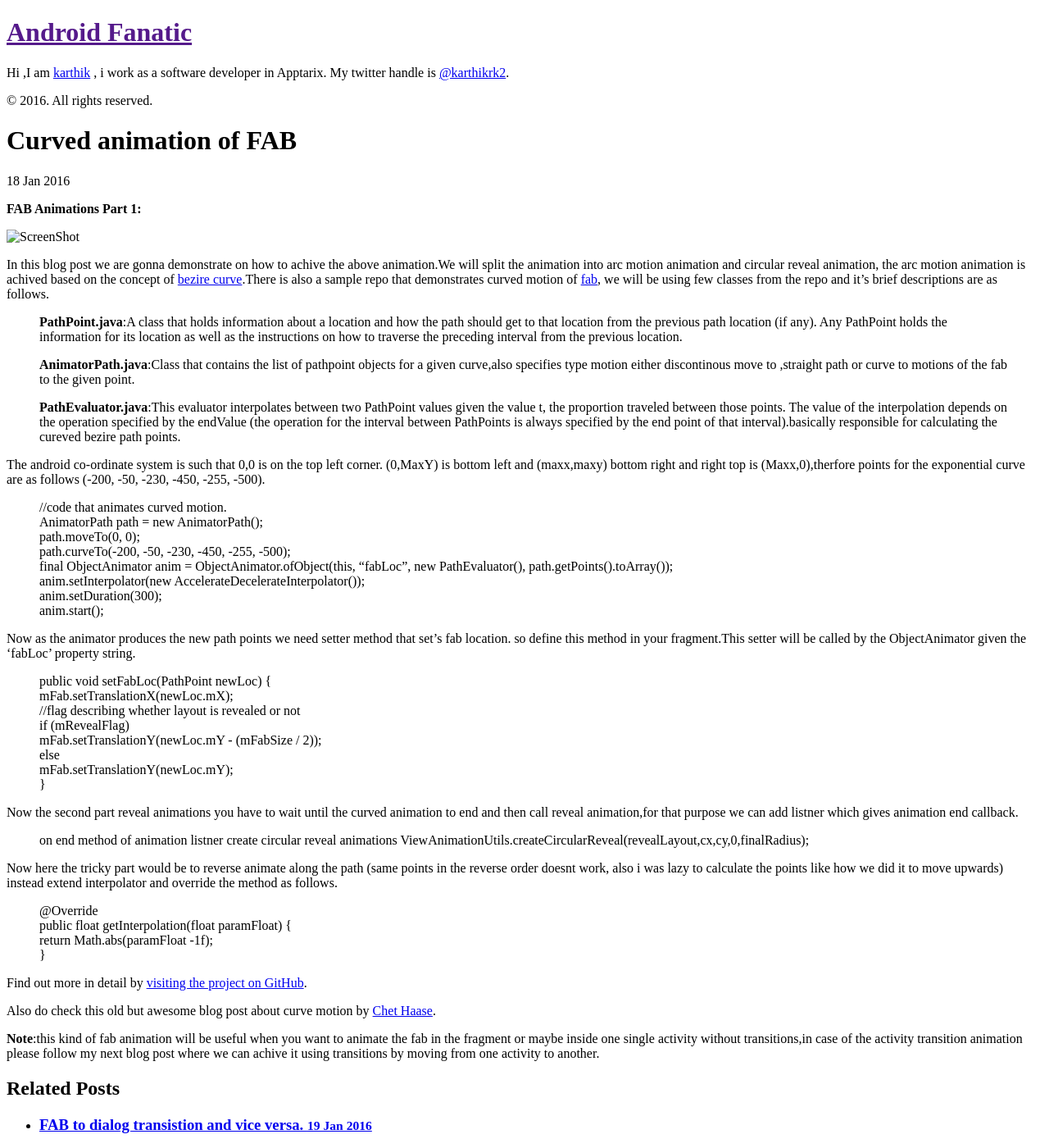
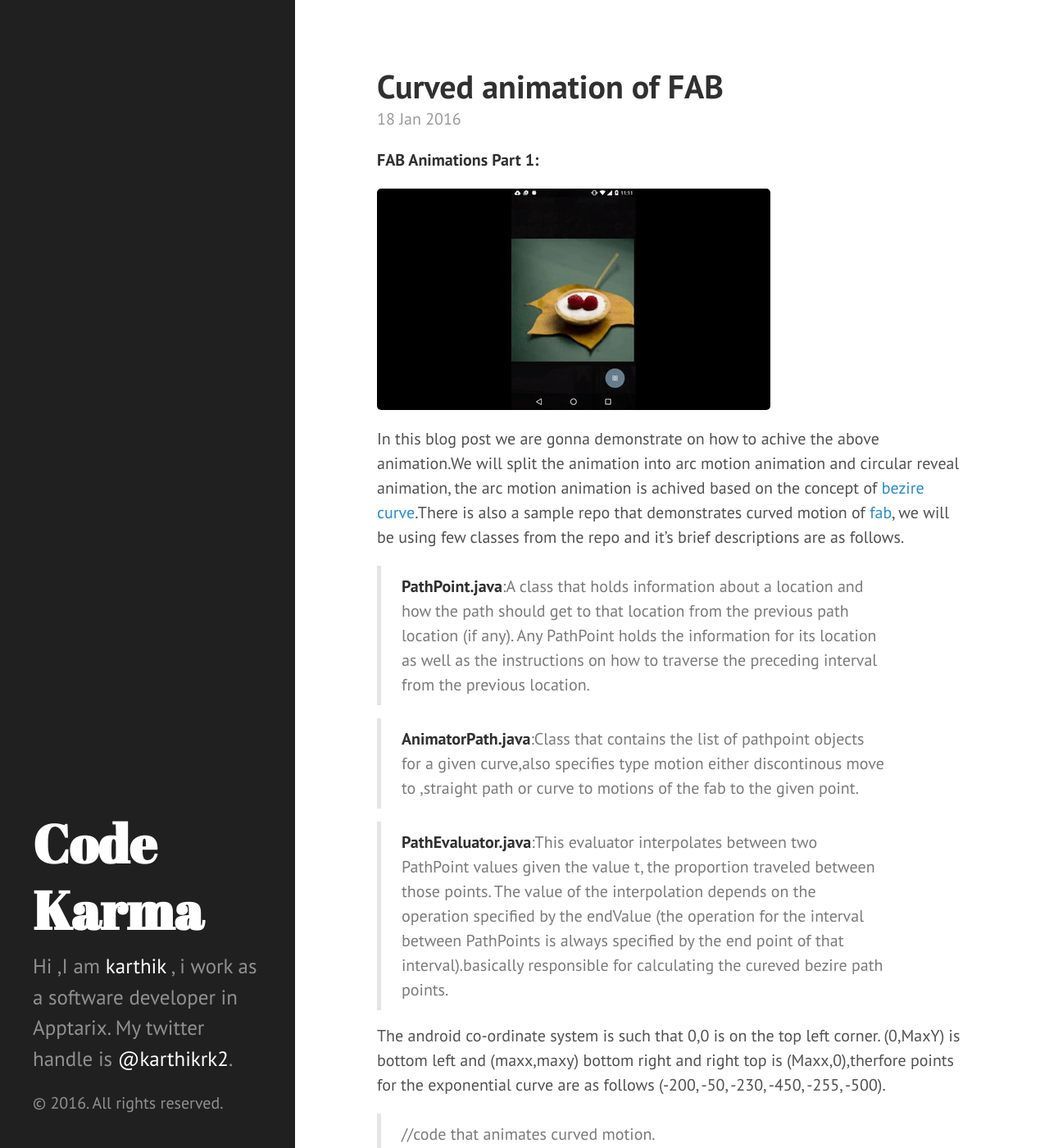
Before and after one commit to NULLPointerGuy/NULLPointerGuy.github.io, a Jekyll site: the page built from _posts/2016-01-18-Curved-animation-of-FAB.md, in a window 1280 px wide and 1400 px high. Shown: the whole window at 82% size. Built offline with Jekyll 4.4.1, drawn with Linux system fonts in a browser that asks for light colours; Markdown is read by kramdown in place of the engine named in the settings.

Commit message:
Details added

```diff
--- a/_config.yml
+++ b/_config.yml
@@ -1,6 +1,6 @@
 # Site settings
 permalink: /blog/:categories/:year/:month/:day/:title.html
-title: Android Fanatic
+title: Code Karma
 email: karthik.rk18@gmail.com
 description: > # this means to ignore newlines until "baseurl:"
 baseurl: "" # the subpath of your site, e.g. /blog/
--- a/_includes/head.html
+++ b/_includes/head.html
@@ -15,9 +15,9 @@
   </title>
 
   <!-- CSS -->
-  <link rel="stylesheet" href="{{ site.baseurl }}public/css/poole.css">
-  <link rel="stylesheet" href="{{ site.baseurl }}public/css/syntax.css">
-  <link rel="stylesheet" href="{{ site.baseurl }}public/css/hyde.css">
+  <link rel="stylesheet" href="{{"/css/poole.css"}}">
+  <link rel="stylesheet" href="{{"/css/syntax.css"}}">
+  <link rel="stylesheet" href="{{"/css/hyde.css"}}">
   <link rel="stylesheet" href="http://fonts.googleapis.com/css?family=PT+Sans:400,400italic,700|Abril+Fatface">
 
   <!-- Icons -->
--- a/_posts/2016-01-18-Animations using FAB.md
+++ b/_posts/2016-01-18-Curved-animation-of-FAB.md
@@ -6,7 +6,7 @@ title: Curved animation of FAB
 **FAB Animations Part 1:**<br/>
 
 
-![ScreenShot](../img/Blog/fab1.gif)
+![ScreenShot](/img/Blog/fab1.gif)
 
 
 In this blog post we are gonna demonstrate on how to achive the above animation.We will split the animation into arc motion animation and circular reveal animation, the arc motion animation is achived based on the concept of [bezire curve](https://en.wikipedia.org/wiki/B%C3%A9zier_curve).There is also a sample repo that demonstrates curved motion of [fab](https://github.com/saulmm/Curved-Fab-Reveal-Example), we will be using few classes from the repo and it's brief descriptions are as follows.
@@ -16,10 +16,12 @@ In this blog post we are gonna demonstrate on how to achive the above animation.
 
   >**AnimatorPath.java**:Class that contains the list of pathpoint objects for a given curve,also specifies type motion either discontinous move to ,straight path or curve to motions of the fab to the given point.
 
+<!--break-->
 
   >**PathEvaluator.java**:This evaluator interpolates between two PathPoint values given the value t, the proportion traveled between those points. The value of the interpolation depends on the operation specified by the endValue (the operation for the interval between PathPoints is always specified by the end point of that interval).basically responsible for calculating the cureved bezire path points.
 
 The android co-ordinate system is such that 0,0 is on the top left corner. (0,MaxY) is bottom left and (maxx,maxy) bottom right and right top is (Maxx,0),therfore points for the exponential curve are as follows (-200, -50, -230, -450, -255, -500).
+
 
 >//code that animates curved motion.<br/>
  	AnimatorPath path = new AnimatorPath();<br/>
```
Also changed, not shown: _posts/2016-01-19-FAB-to-dialog-transistion-and-vice versa.md (renamed from _posts/2016-01-19-Animations using FAB.md, +4 -1 lines), blog/index.html (+6 -3 lines), css/hyde.css (renamed from blog/public/css/hyde.css), css/poole.css (renamed from blog/public/css/poole.css), css/syntax.css (renamed from blog/public/css/syntax.css).
